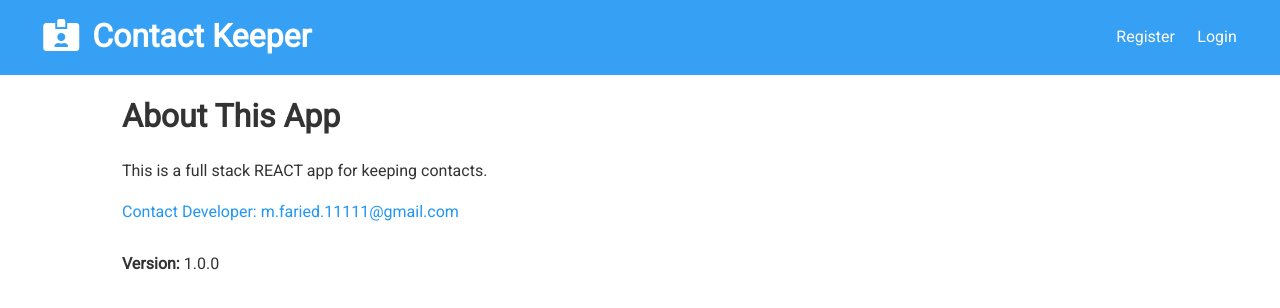
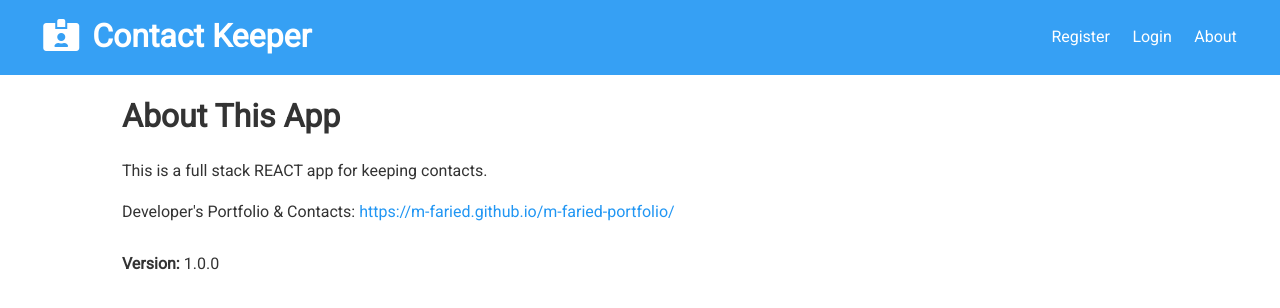
Before and after one commit to M-Faried/contact-keeper, a React (Create React App) app in the folder client/: page /about in a window 1280 px wide. Shown: the top 308 px of the page. Built offline with nearby package versions, Linux system fonts and the light colour scheme; the HTML template or start-up script is replaced by a standard one.

Commit message:
Added the about link to the nav bar, and added http to https redirection

```diff
--- a/client/src/components/layout/Navbar.js
+++ b/client/src/components/layout/Navbar.js
@@ -29,6 +29,9 @@ const Navbar = ({ title, icon }) => {
           <span className='hide-sm'>Logout</span>{' '}
         </a>
       </li>
+      <li>
+        <Link to='/about'>About</Link>
+      </li>
     </Fragment>
   );
 
@@ -39,6 +42,9 @@ const Navbar = ({ title, icon }) => {
       </li>
       <li>
         <Link to='/'>Login</Link>
+      </li>
+      <li>
+        <Link to='/about'>About</Link>
       </li>
     </Fragment>
   );
--- a/client/src/components/pages/About.js
+++ b/client/src/components/pages/About.js
@@ -8,8 +8,9 @@ const About = () => {
         This is a full stack REACT app for keeping contacts.
       </p>
       <p>
-        <a href='mailto:m.faried.11111@gmail.com'>
-          Contact Developer: m.faried.11111@gmail.com
+        Developer's Portfolio & Contacts:{' '}
+        <a href='https://m-faried.github.io/m-faried-portfolio/' target='blank'>
+          https://m-faried.github.io/m-faried-portfolio/
         </a>
       </p>
       <br />
```
Also changed, not shown: 1 other file (tests, documents, lock files or other folders).
